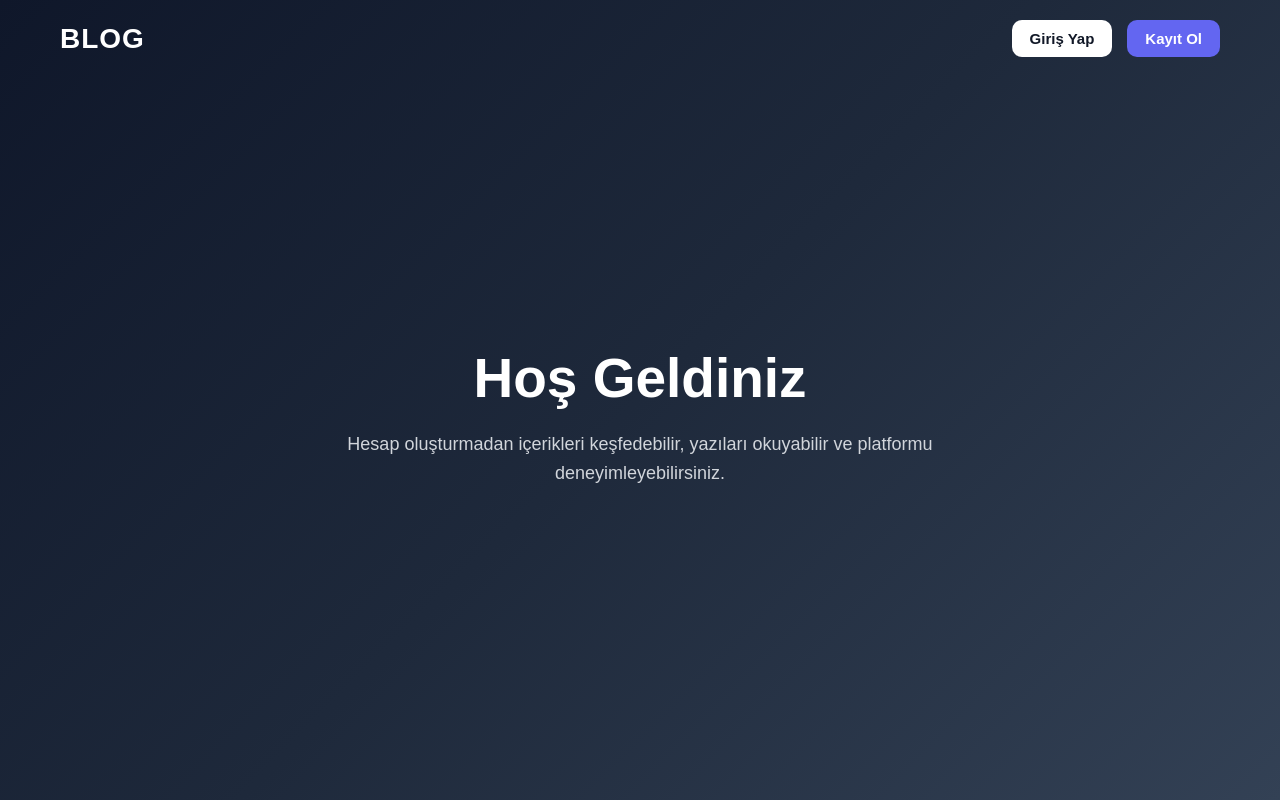
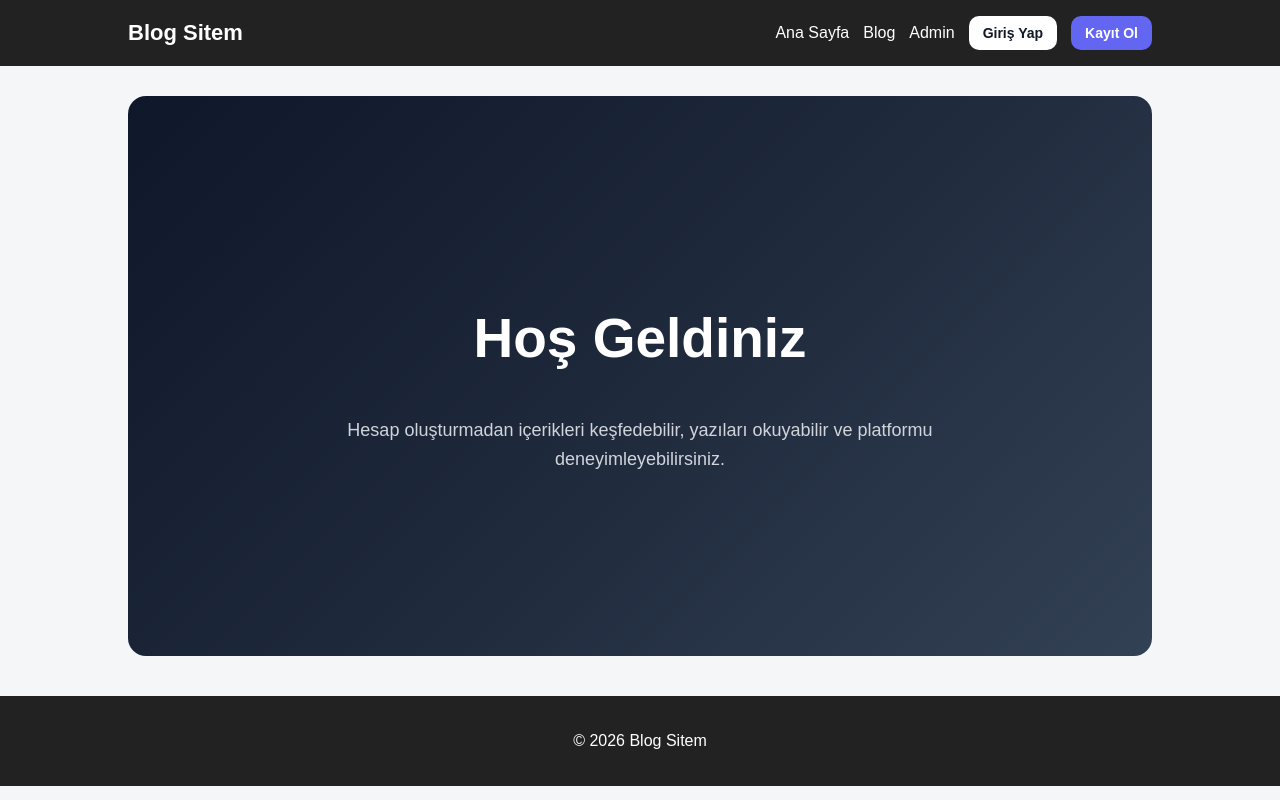
Before and after one commit to Alperen1143/blog_project, a Django app: page / in a window 1280 px wide. Run offline with Django 5.2, Linux system fonts and the light colour scheme.

Commit message:
Clean frontend navbar,css and homepage styles

```diff
--- a/anasayfa/static/anasayfa/css/style.css
+++ b/anasayfa/static/anasayfa/css/style.css
@@ -18,20 +31,80 @@ body {
     align-items: center;
 }
 
-.navbar a {
-    color: white;
-    text-decoration: none;
-    margin-left: 16px;
-}
-
 .logo {
     font-size: 22px;
     font-weight: bold;
 }
 
+.nav-links {
+    display: flex;
+    align-items: center;
+    gap: 14px;
+}
+
+.nav-links a {
+    color: white;
+    text-decoration: none;
+}
+
+.giris-navbar,
+.kayit-navbar {
+    padding: 9px 14px;
+    border: none;
+    border-radius: 10px;
+    cursor: pointer;
+    font-size: 14px;
+    font-weight: bold;
+}
+
+.giris-navbar {
+    background: white;
+    color: #111827;
+}
+
+.kayit-navbar {
+    background: #6366f1;
+    color: white;
+}
+
+.kayit-navbar:hover {
+    background: #4f46e5;
+}
+
 .container {
     width: 80%;
     margin: 30px auto;
+}
+
+.hero {
+    min-height: 70vh;
+    background: linear-gradient(
+        135deg,
+        var(--koyu-lacivert),
+        var(--lacivert),
+        var(--orta-lacivert)
+    );
+    color: var(--beyaz);
+    display: flex;
+    flex-direction: column;
+    justify-content: center;
+    align-items: center;
+    gap: 18px;
+    text-align: center;
+    padding: 40px 20px;
+    border-radius: 18px;
+}
+
+.hero h1 {
+    font-size: 55px;
+    margin-bottom: 10px;
+}
+
+.hero p {
+    max-width: 700px;
+    font-size: 18px;
+    color: var(--gri);
+    line-height: 1.6;
 }
 
 .blog-card,
--- a/anasayfa/templates/anasayfa/base.html
+++ b/anasayfa/templates/anasayfa/base.html
@@ -12,10 +12,13 @@
 <header class="navbar">
     <div class="logo">Blog Sitem</div>
 
-    <nav>
+    <nav class="nav-links">
         <a href="/">Ana Sayfa</a>
         <a href="/blog/">Blog</a>
         <a href="/admin/">Admin</a>
+
+        <button class="giris-navbar" onclick="girisAc()">Giriş Yap</button>
+        <button class="kayit-navbar" onclick="kayitAc()">Kayıt Ol</button>
     </nav>
 </header>
 
--- a/anasayfa/templates/anasayfa/home.html
+++ b/anasayfa/templates/anasayfa/home.html
@@ -1,234 +1,25 @@
+{% extends "anasayfa/base.html" %}
 {% load static %}
 
-<!DOCTYPE html>
-<html lang="tr">
-<head>
-<meta charset="UTF-8">
-<meta name="viewport" content="width=device-width, initial-scale=1.0">
+{% block title %}Ana Sayfa{% endblock %}
 
-<title>Ana Sayfa</title>
+{% block content %}
 
-<style>
-
-/* RENKLER */
-:root{
-    --koyu-lacivert:#0f172a;
-    --lacivert:#1e293b;
-    --orta-lacivert:#334155;
-
-    --beyaz:#ffffff;
-    --acik-gri:#e2e8f0;
-    --gri:#d1d5db;
-
-    --mor:#6366f1;
-    --mor-koyu:#4f46e5;
-
-    --siyah:#111827;
-    --koyu-gri:#374151;
-}
-
-/* RESET */
-*{
-    margin:0;
-    padding:0;
-    box-sizing:border-box;
-    font-family:Arial, sans-serif;
-}
-
-body{
-    min-height:100vh;
-
-    background:linear-gradient(
-        135deg,
-        var(--koyu-lacivert),
-        var(--lacivert),
-        var(--orta-lacivert)
-    );
-
-    color:var(--beyaz);
-}
-
-/* ÜST MENÜ */
-.navbar{
-    width:100%;
-    display:flex;
-    justify-content:space-between;
-    align-items:center;
-    padding:20px 60px;
-}
-
-.logo{
-    font-size:28px;
-    font-weight:bold;
-    letter-spacing:1px;
-}
-
-.menu{
-    display:flex;
-    gap:15px;
-}
-
-.menu button{
-    padding:10px 18px;
-    border:none;
-    border-radius:10px;
-    cursor:pointer;
-    font-size:15px;
-    font-weight:bold;
-    transition:0.3s;
-}
-
-/* BUTONLAR */
-.giris-navbar{
-    background:var(--beyaz);
-    color:var(--siyah);
-}
-
-.giris-navbar:hover{
-    background:var(--acik-gri);
-}
-
-.kayit-navbar{
-    background:var(--mor);
-    color:var(--beyaz);
-}
-
-.kayit-navbar:hover{
-    background:var(--mor-koyu);
-}
-
-/* ANA SAYFA */
-.hero{
-    height:85vh;
-    display:flex;
-    flex-direction:column;
-    justify-content:center;
-    align-items:center;
-    text-align:center;
-    padding:20px;
-}
-
-.hero h1{
-    font-size:55px;
-    margin-bottom:20px;
-}
-
-.hero p{
-    max-width:700px;
-    font-size:18px;
-    color:var(--gri);
-    line-height:1.6;
-}
-
-/* FORM */
-.container{
-    width:370px;
-
-    /* daha koyu ve daha mat */
-    background:rgba(15, 23, 42, 0.92);
-
-    backdrop-filter:blur(6px);
-
-    border:1px solid rgba(255,255,255,0.08);
-
-    border-radius:20px;
-
-    padding:35px;
-
-    color:var(--beyaz);
-
-    box-shadow:0 0 25px rgba(0,0,0,0.5);
-
-    position:fixed;
-
-    top:50%;
-    left:50%;
-    transform:translate(-50%,-50%);
-
-    display:none;
-}
-
-.container h1{
-    text-align:center;
-    margin-bottom:25px;
-}
-
-/* INPUT */
-input{
-    width:100%;
-    padding:14px;
-    margin-top:12px;
-
-    border:none;
-    border-radius:10px;
-
-    /* daha az şeffaf → okunabilirlik arttı */
-    background:rgba(255,255,255,0.08);
-
-    color:var(--beyaz);
-    outline:none;
-}
-
-input::placeholder{
-    color:var(--gri);
-}
-
-/* BUTONLAR */
-.form-btn{
-    width:100%;
-    padding:14px;
-    margin-top:15px;
-    border:none;
-    border-radius:10px;
-    cursor:pointer;
-    font-size:16px;
-    font-weight:bold;
-}
-
-.giris-btn{
-    background:var(--acik-gri);
-    color:var(--siyah);
-}
-
-.kayit-btn{
-    background:var(--mor);
-    color:var(--beyaz);
-}
-
-.geri-btn{
-    background:var(--koyu-gri);
-    color:var(--beyaz);
-}
-
-</style>
-</head>
-
-<body>
-
-<div class="navbar">
-    <div class="logo">BLOG</div>
-
-    <div class="menu">
-        <button class="giris-navbar" onclick="girisAc()">Giriş Yap</button>
-        <button class="kayit-navbar" onclick="kayitAc()">Kayıt Ol</button>
-    </div>
-</div>
-
-<div class="hero">
+<section class="hero">
     <h1>Hoş Geldiniz</h1>
     <p>
         Hesap oluşturmadan içerikleri keşfedebilir,
         yazıları okuyabilir ve platformu deneyimleyebilirsiniz.
     </p>
-</div>
 
-<!-- GİRİŞ SAYFASI-->
-<div class="container" id="girisForm">
+
+</section>
+
+<div class="form-container" id="girisForm">
     <h1>Giriş Yap</h1>
 
     <form method="POST">
         {% csrf_token %}
-
         <input type="text" placeholder="Kullanıcı Adı">
         <input type="password" placeholder="Şifre">
 
@@ -242,13 +33,11 @@ input::placeholder{
     </button>
 </div>
 
-<!-- KAYIT -->
-<div class="container" id="kayitForm">
+<div class="form-container" id="kayitForm">
     <h1>Kayıt Ol</h1>
 
     <form method="POST">
         {% csrf_token %}
-
         <input type="text" placeholder="Ad Soyad">
         <input type="text" placeholder="Kullanıcı Adı">
         <input type="email" placeholder="E-Mail">
@@ -268,20 +57,19 @@ input::placeholder{
 
 <script>
 function girisAc(){
-    document.getElementById("girisForm").style.display="block";
-    document.getElementById("kayitForm").style.display="none";
+    document.getElementById("girisForm").style.display = "block";
+    document.getElementById("kayitForm").style.display = "none";
 }
 
 function kayitAc(){
-    document.getElementById("kayitForm").style.display="block";
-    document.getElementById("girisForm").style.display="none";
+    document.getElementById("kayitForm").style.display = "block";
+    document.getElementById("girisForm").style.display = "none";
 }
 
 function kapat(){
-    document.getElementById("girisForm").style.display="none";
-    document.getElementById("kayitForm").style.display="none";
+    document.getElementById("girisForm").style.display = "none";
+    document.getElementById("kayitForm").style.display = "none";
 }
 </script>
 
-</body>
-</html>
+{% endblock %}
```
Also changed, not shown: other parts of anasayfa/static/anasayfa/css/style.css (+88 -0 lines).
